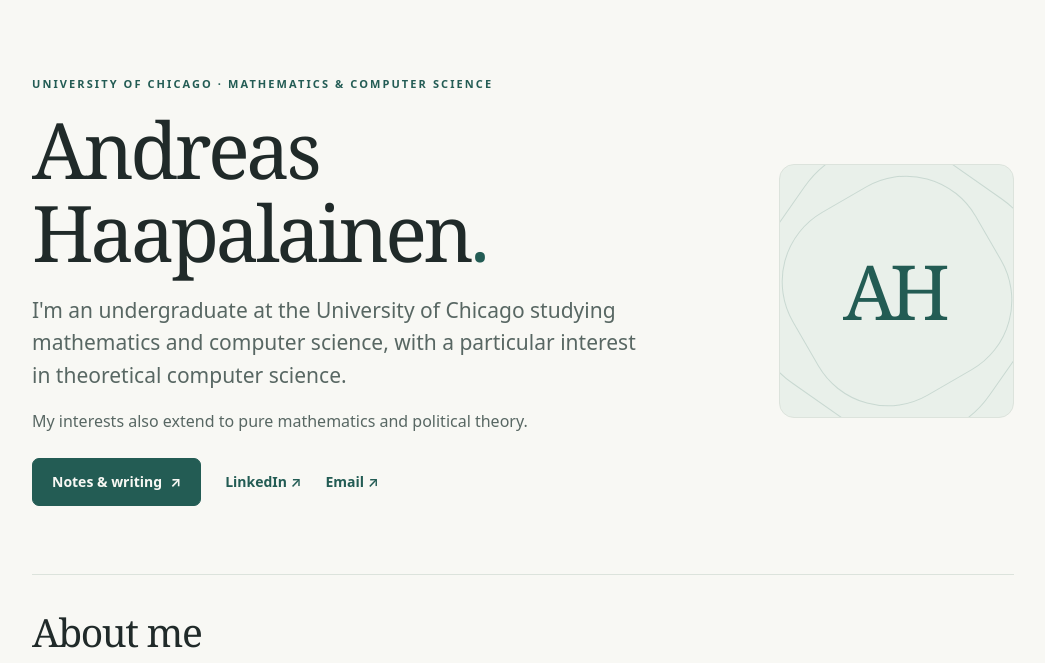
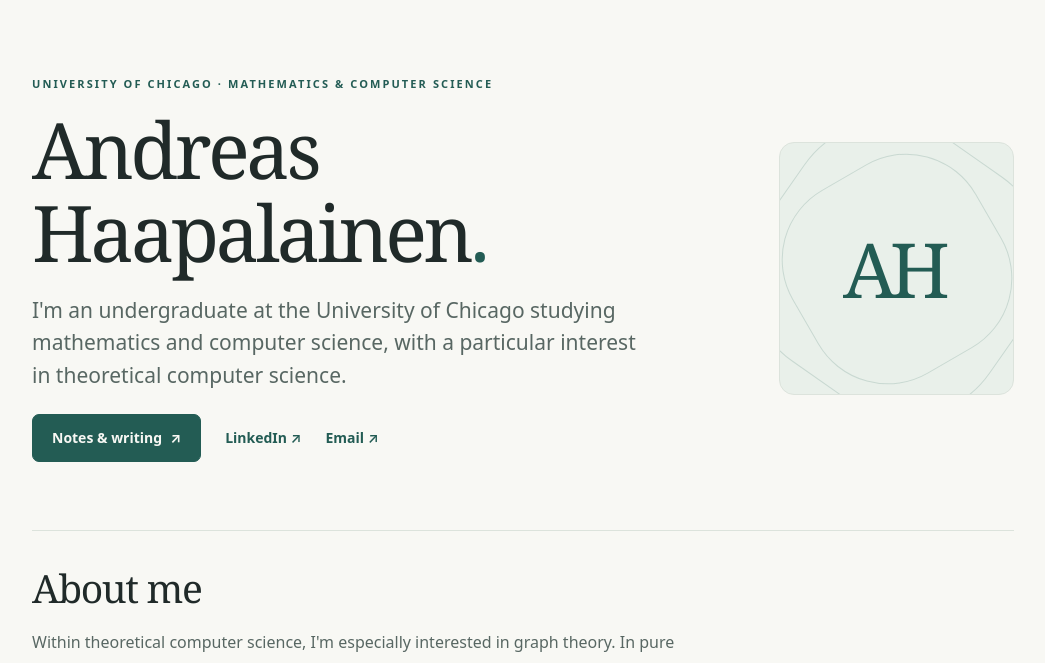
Before and after one commit to andreashaapalainen/andreashaapalainen.github.io, a plain HTML site: page index.html in a window 1280 px wide. Shown: the part 90-753 px from the top of the page, without its empty margins (117-1162 px from the left). Drawn offline with Linux system fonts and the light colour scheme.

Commit message:
Update index.html

```diff
--- a/index.html
+++ b/index.html
@@ -69,7 +69,6 @@ h1{font-size:clamp(45px,7.1vw,78px);overflow-wrap:anywhere}.hero{gap:42px}.entry
         <div class="eyebrow">University of Chicago · Mathematics &amp; Computer Science</div>
         <h1>Andreas Haapalainen<span style="color:var(--accent)">.</span></h1>
         <p class="lead">I'm an undergraduate at the University of Chicago studying mathematics and computer science, with a particular interest in theoretical computer science.</p>
-        <p class="intro">My interests also extend to pure mathematics and political theory.</p>
         <div class="actions">
           <a class="btn" href="#writing">Notes &amp; writing <span aria-hidden="true">↗</span></a>
           <a href="https://www.linkedin.com/in/andreashaapalainen/">LinkedIn ↗</a>
```
